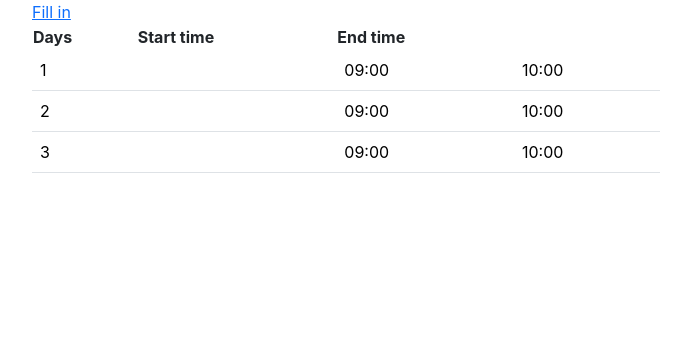
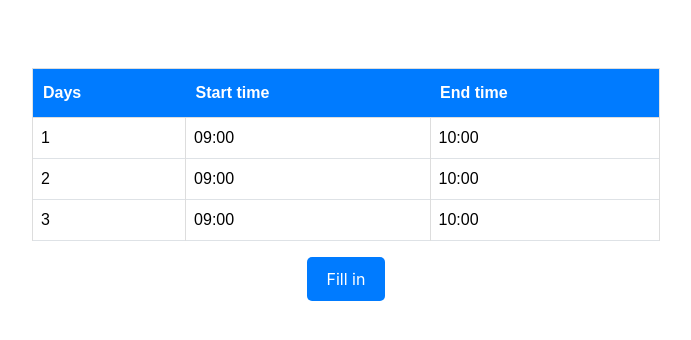
Before and after one commit to Violet005-sys/PairProgrammingSchedule, a React (Create React App) app in the folder front_end/: page / in a window 1280 px wide. Shown: the top 340 px of the page, without its empty margins (294-985 px from the left). Built offline with nearby package versions, Linux system fonts and the light colour scheme.

Commit message:
Updates on styling

```diff
--- a/front_end/src/components/TimeSlotTable.js
+++ b/front_end/src/components/TimeSlotTable.js
@@ -4,7 +4,7 @@ import React from 'react';
 function TimeSlotTable({ timeSlots }) {
     return (
 
-            <table className="table table-md table-responsive">
+        <table className="table table-md table-responsive table-bordered">
                 <thead>
                     <th>Days</th>
                     <th>Start time</th>
@@ -16,7 +16,7 @@ function TimeSlotTable({ timeSlots }) {
 
                         return <tr key={index}>
                             <td>{index + 1}</td>
-                            <td>{slot.days}</td>
+
                             <td>{slot.start_time}</td>
                             <td>{slot.end_time}</td>
                       </tr>
--- a/front_end/src/components/TimeSlots.js
+++ b/front_end/src/components/TimeSlots.js
@@ -11,11 +11,15 @@ const TimeSlots = () => {
 
     <div className="row">
       <div className="col-3"></div>
-      <div className="col-6">
-          <a href="/newslot" class="my-button">Fill in</a>
+      <div className="col-6 mt-5">
         <TimeSlotTable timeSlots={time_slots_data} />
       </div>
     </div>
+    <div className="text-center">
+        <a href="/newslot" class="my-button">Fill in</a>
+    </div>
+
+
    </div>
   )
 }
--- a/front_end/src/index.css
+++ b/front_end/src/index.css
@@ -11,3 +11,98 @@ code {
   font-family: source-code-pro, Menlo, Monaco, Consolas, 'Courier New',
     monospace;
 }
+
+/* Basic table styling */
+table {
+  width: 100%;
+  border-collapse: collapse;
+  /* Combine borders */
+  margin: 20px 0;
+  /* Add some space above and below */
+  font-family: Arial, sans-serif;
+  /* Change font */
+}
+
+/* Table header styling */
+thead th {
+  background-color: rgb(0, 123, 255);
+  /* Background color */
+  color: white;
+  /* Text color */
+  padding: 10px;
+  /* Padding */
+  text-align: left;
+  /* Text alignment */
+  border-bottom: 2px solid #ddd;
+  /* Bottom border */
+}
+
+/* Table body row styling */
+tbody tr:nth-child(even) {
+  background-color: #f2f2f2;
+  /* Stripe even rows */
+}
+
+tbody tr:hover {
+  background-color: #ddd;
+  /* Highlight row on hover */
+}
+
+/* Table cell styling */
+td,
+th {
+  border: 1px solid #ddd;
+  /* Border for all cells */
+  padding: 8px;
+  /* Padding for all cells */
+  text-align: left;
+  /* Text alignment */
+}
+
+/* Add extra padding to the header */
+thead th {
+  padding-top: 12px;
+  padding-bottom: 12px;
+}
+
+/* Additional styling for better presentation */
+table {
+  border: 1px solid #ddd;
+  /* Outer border for the table */
+}
+
+/* Style for the button */
+.my-button {
+  display: inline-block;
+  /* Makes the anchor behave like a button */
+  padding: 10px 20px;
+  /* Padding inside the button */
+  font-size: 16px;
+  /* Font size */
+  color: white;
+  /* Text color */
+  background-color: rgb(0, 123, 255);
+  /* Background color (Bootstrap primary color) */
+  border: none;
+  /* No border */
+  border-radius: 5px;
+  /* Rounded corners */
+  text-align: center;
+  /* Center text */
+  text-decoration: none;
+  /* Remove underline from the link */
+  cursor: pointer;
+  /* Pointer cursor on hover */
+  transition: background-color 0.3s ease;
+  /* Smooth transition for background color */
+}
+
+.my-button:hover {
+  background-color: rgb(0, 105, 217);
+  /* Darker shade for hover effect */
+}
+
+.my-button:active {
+  background-color: rgb(0, 92, 191);
+  /* Even darker shade for active effect */
+}
```
